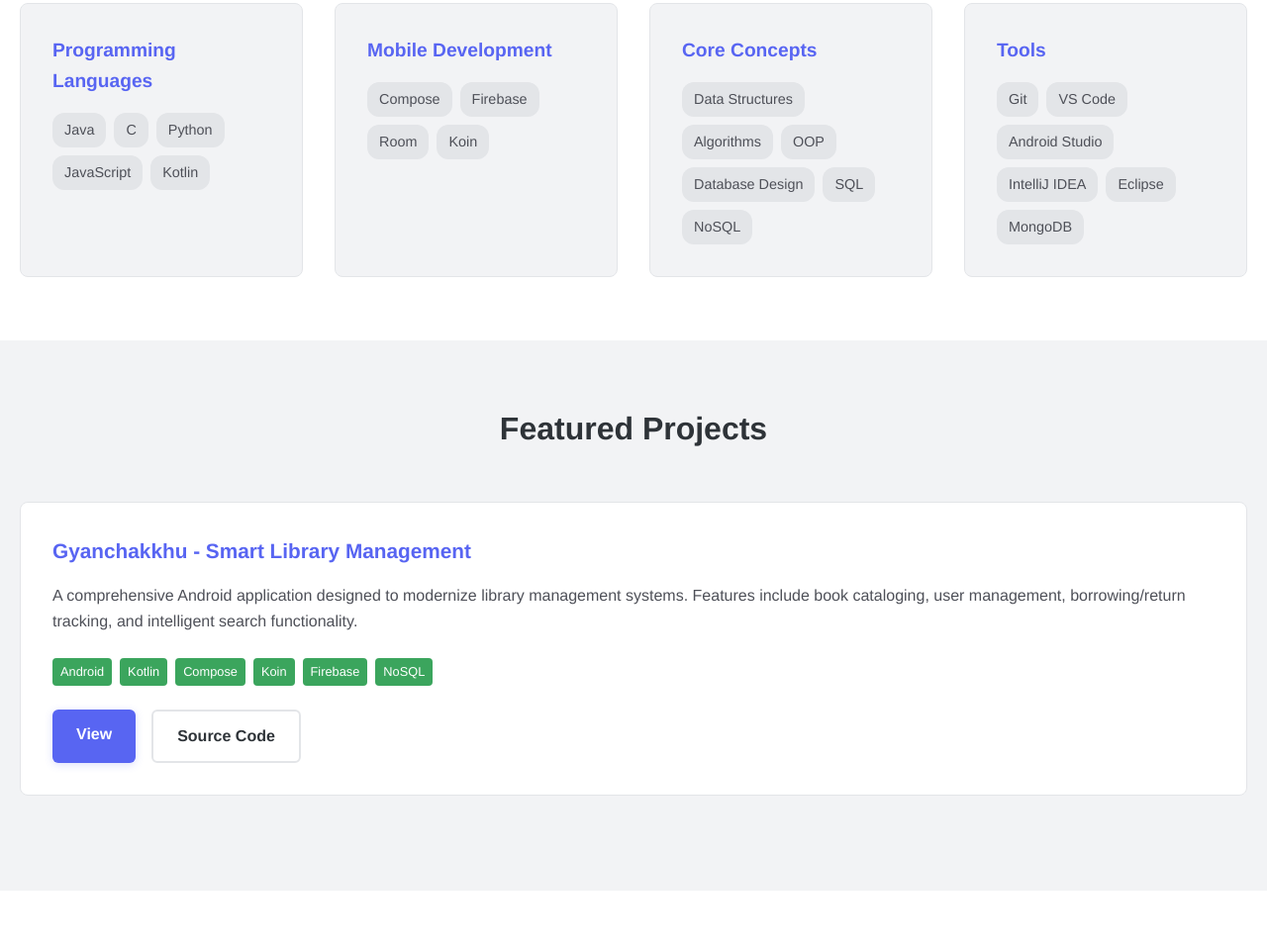
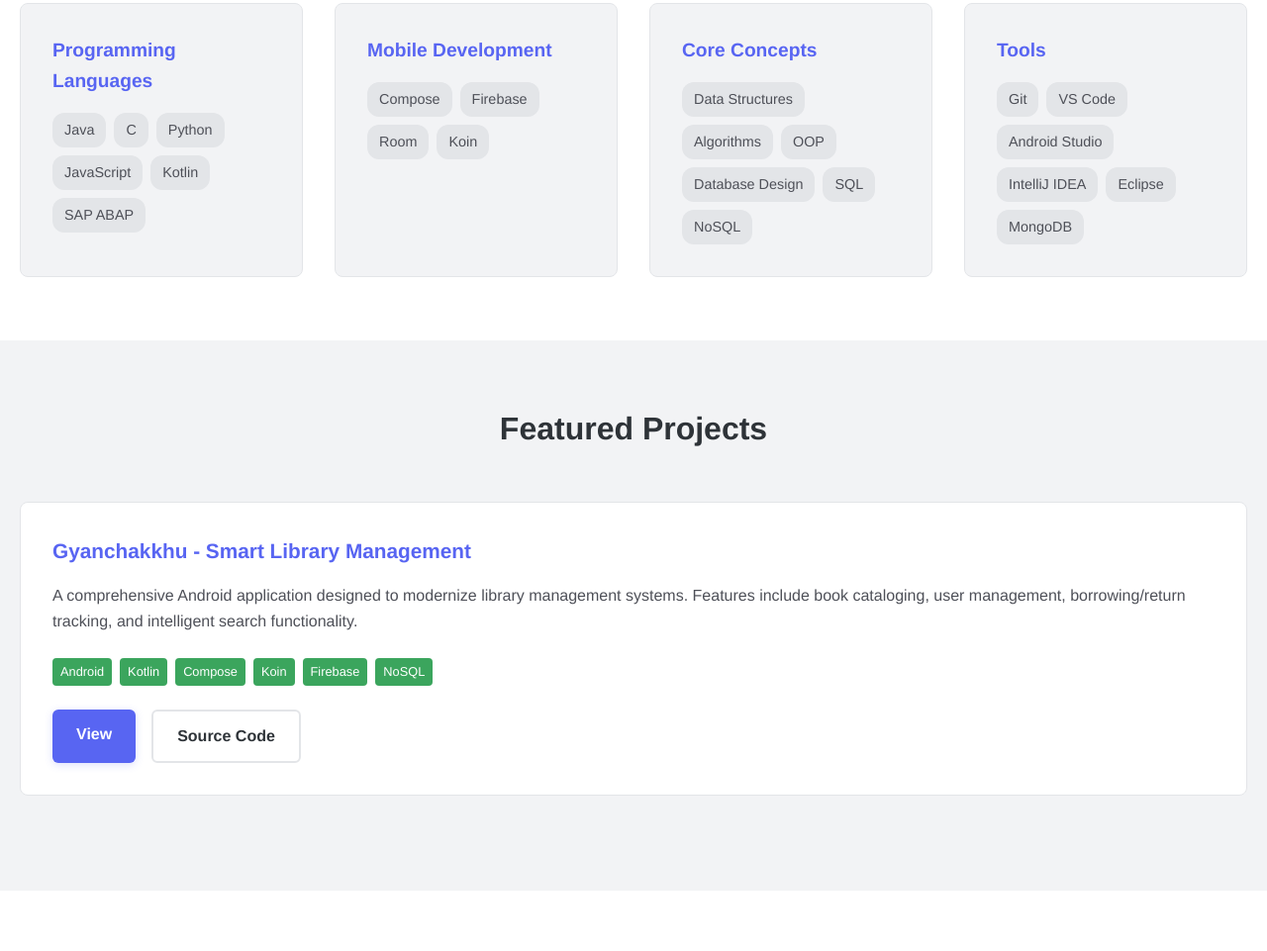
Before and after one commit to sayan0328/Portfolio, a plain HTML site: page index.html in a window 1280 px wide. Shown: the part 1292-2253 px from the top of the page at 99% size. Drawn offline with nearby package versions, Linux system fonts and the light colour scheme.

Commit message:
Minor Change

```diff
--- a/assets/css/style.css
+++ b/assets/css/style.css
@@ -480,6 +480,10 @@ body {
     background: linear-gradient(135deg, #7f52ff 0%, #6b46c1 100%);
 }
 
+.skill-tag[data-skill="abap"]:hover {
+    background: linear-gradient(135deg, #2e7cd6 0%, #1e5fb8 100%);
+}
+
 .skill-tag[data-skill="android-studio"]:hover {
     background: linear-gradient(135deg, #3ddc84 0%, #2e7d32 100%);
 }
--- a/index.html
+++ b/index.html
@@ -106,6 +106,7 @@
                         <span class="skill-tag" data-skill="python">Python</span>
                         <span class="skill-tag" data-skill="javascript">JavaScript</span>
                         <span class="skill-tag" data-skill="kotlin">Kotlin</span>
+                        <span class="skill-tag" data-skill="abap">SAP ABAP</span>
                     </div>
                 </div>
                 <div class="skill-category animate-on-scroll animate-delay-2">
```
